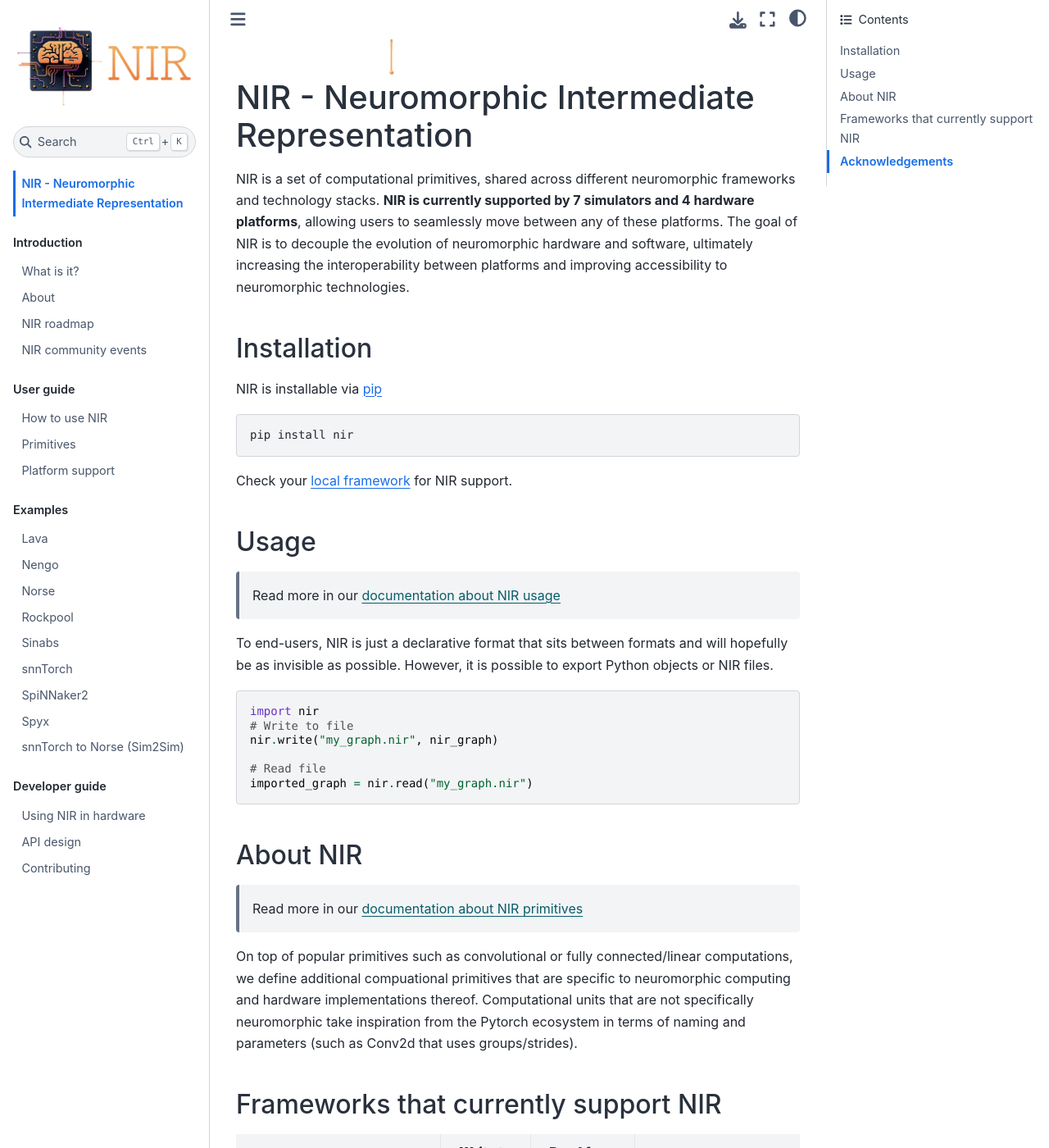
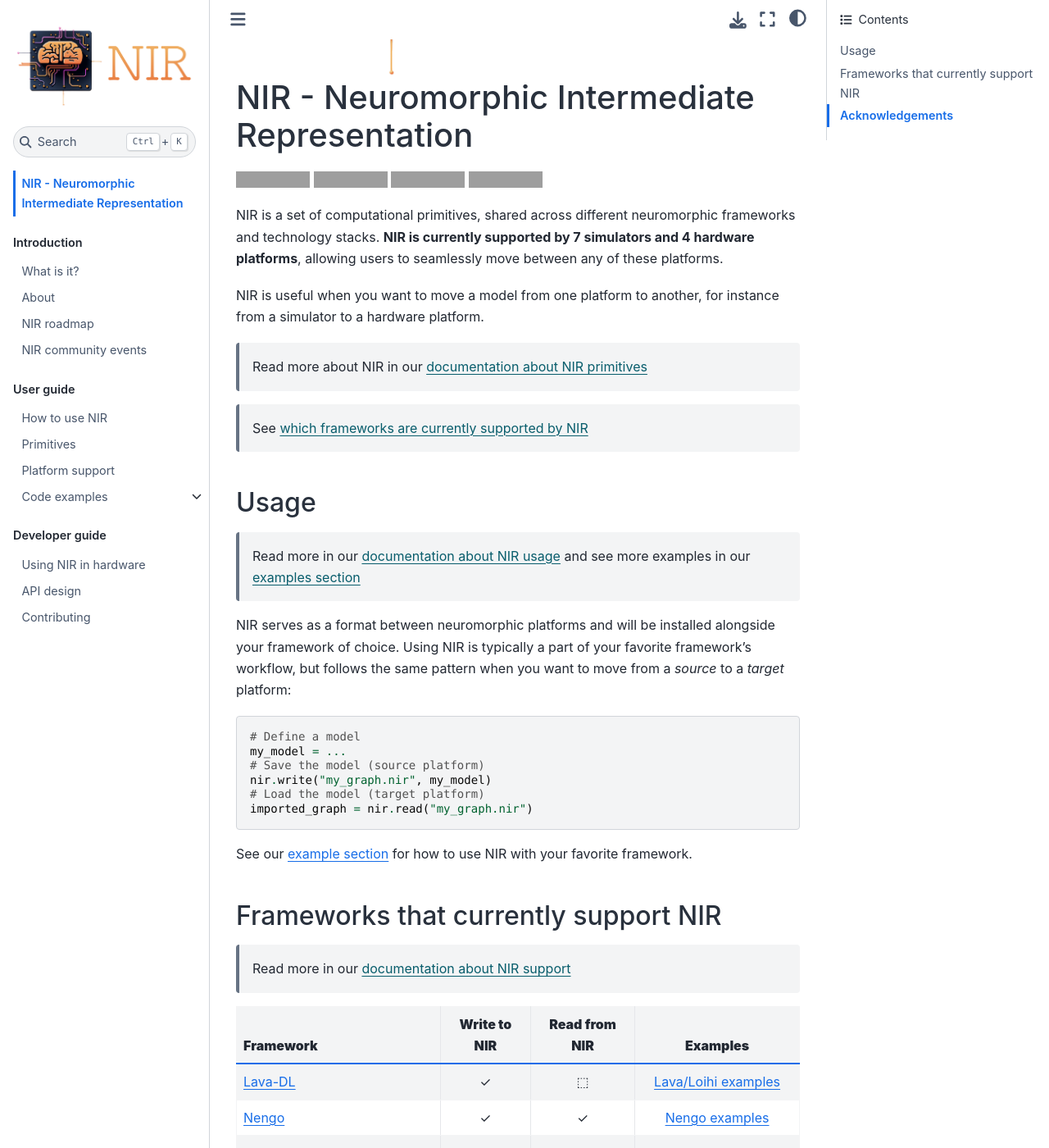
Before and after one commit to neuromorphs/NIR, a Jupyter Book: the page built from docs/source/index.md, in a window 1280 px wide and 1400 px high, scrolled down 279 px. Shown: the whole window at 82% size. Built offline with Jupyter Book 1.0.4 settings and Sphinx 7.4.7 and the Sphinx Book theme 1.1.4, drawn with Linux system fonts in a browser that asks for light colours; some of the changed text lies outside the part shown; grey boxes are pictures that could not be loaded.

Commit message:
Simplified docs and added example page

````diff
--- a/README.md
+++ b/README.md
@@ -5,41 +5,39 @@
 
 # NIR - Neuromorphic Intermediate Representation
 
+[![Nature Communications Paper](https://zenodo.org/badge/DOI/10.1038/s41467-024-52259-9.svg)](https://doi.org/10.1038/s41467-024-52259-9)
+![PyPI - Downloads](https://img.shields.io/pypi/dm/nir?logo=pypi)
+![GitHub Tag](https://img.shields.io/github/v/tag/neuromorphs/nir?logo=github)
+![Discord](https://img.shields.io/discord/1209533869733453844?logo=discord)
+
 NIR is a set of computational primitives, shared across different neuromorphic frameworks and technology stacks.
 **NIR is currently supported by 7 simulators and 4 hardware platforms**, allowing users to seamlessly move between any of these platforms.
-The goal of NIR is to decouple the evolution of neuromorphic hardware and software, ultimately increasing the interoperability between platforms and improving accessibility to neuromorphic technologies.
 
-## Installation
-NIR is installable via [pip](https://pypi.org/)
-```bash
-pip install nir
-```
+NIR is useful when you want to move a model from one platform to another, for instance from a simulator to a hardware platform.
 
-Check your [local framework]([https://neuroir.org/docs](https://neuroir.org/docs/support.html)) for NIR support.
+> Read more about NIR in our [documentation about NIR primitives](https://neuroir.org/docs/primitives.html)
+
+> See [which frameworks are currently supported by NIR]([https://neuroir.org/docs](https://neuroir.org/docs/support.html))
 
 ## Usage
-> Read more in our [documentation about NIR usage](https://neuroir.org/docs)
+> Read more in our [documentation about NIR usage](https://neuroir.org/docs) and see more examples in our [examples section](https://neuroir.org/docs/examples)
 
-To end-users, NIR is just a declarative format that sits between formats and will hopefully be as invisible as possible.
-However, it is possible to export Python objects or NIR files.
+NIR serves as a format between neuromorphic platforms and will be installed alongside your framework of choice.
+Using NIR is typically a part of your favorite framework's workflow, but follows the same pattern when you want to move from a *source* to a *target* platform:
 
 ```python
-import nir
-# Write to file
-nir.write("my_graph.nir", nir_graph)
-
-# Read file
+# Define a model
+my_model = ...
+# Save the model (source platform)
+nir.write("my_graph.nir", my_model)
+# Load the model (target platform)
 imported_graph = nir.read("my_graph.nir")
 ```
 
-## About NIR
-> Read more in our [documentation about NIR primitives](https://neuroir.org/docs/primitives.html)
-
-On top of popular primitives such as convolutional or fully connected/linear computations, we define additional compuational primitives that are specific to neuromorphic computing and hardware implementations thereof.
-Computational units that are not specifically neuromorphic take inspiration from the Pytorch ecosystem in terms of naming and parameters (such as Conv2d that uses groups/strides).
-
+See our [example section](https://neuroir.org/docs/examples) for how to use NIR with your favorite framework.
 
 ## Frameworks that currently support NIR
+> Read more in our [documentation about NIR support](https://neuroir.org/docs/support.html)
 
 | **Framework** | **Write to NIR** | **Read from NIR** | **Examples** |
 | --------------- | :--: | :--: | :------: |
--- a/docs/source/_toc.yml
+++ b/docs/source/_toc.yml
@@ -1,5 +1,8 @@
 format: jb-book
 root: index
+options:
+  html:
+    show_navbar_depth: 2
 parts:
 - caption: Introduction
   chapters:
@@ -14,17 +17,17 @@
   - file: primitives
   - file: support
     title: Platform support
-- caption: Examples
-  chapters:
-  - file: examples/lava/nir-conversion
-  - file: examples/nengo/nir-conversion
-  - file: examples/norse/nir-conversion
-  - file: examples/rockpool/nir-conversion
-  - file: examples/sinabs/nir-conversion
-  - file: examples/snntorch/nir-conversion
-  - file: examples/spinnaker2/import
-  - file: examples/spyx/conversion
-  - file: examples/snntorch_to_norse
+  - file: examples/index
+    sections:
+    - file: examples/lava/nir-conversion
+    - file: examples/nengo/nir-conversion
+    - file: examples/norse/nir-conversion
+    - file: examples/rockpool/nir-conversion
+    - file: examples/sinabs/nir-conversion
+    - file: examples/snntorch/nir-conversion
+    - file: examples/spinnaker2/import
+    - file: examples/spyx/conversion
+    - file: examples/snntorch_to_norse
 - caption: Developer guide
   chapters:
   - file: porting_nir
````
Also changed, not shown: other parts of README.md (+1 -1 lines), docs/source/contributing.md (+4 -0 lines), docs/source/examples/index.md (added, +33 -0 lines), docs/source/examples/lava/test.md (added, +1 -0 lines).
